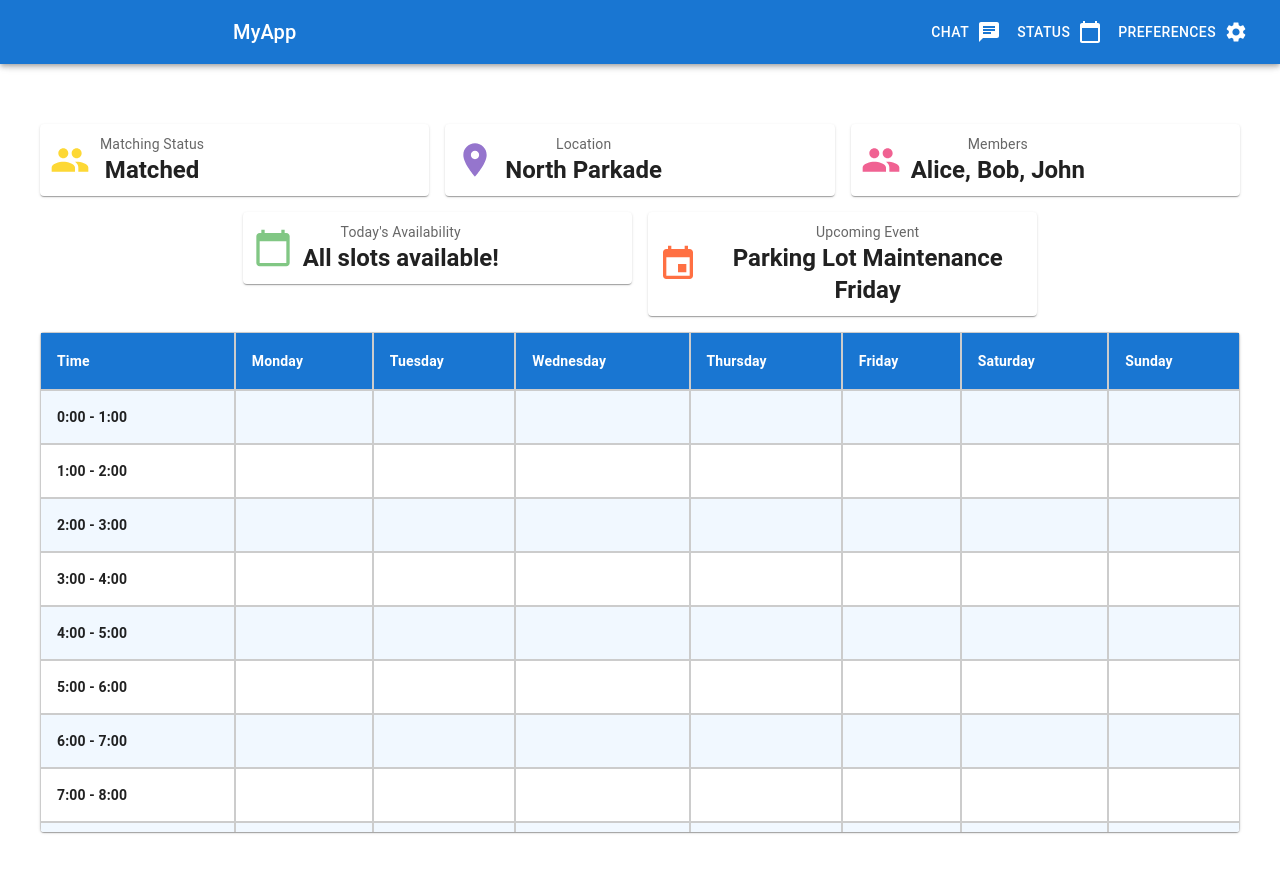
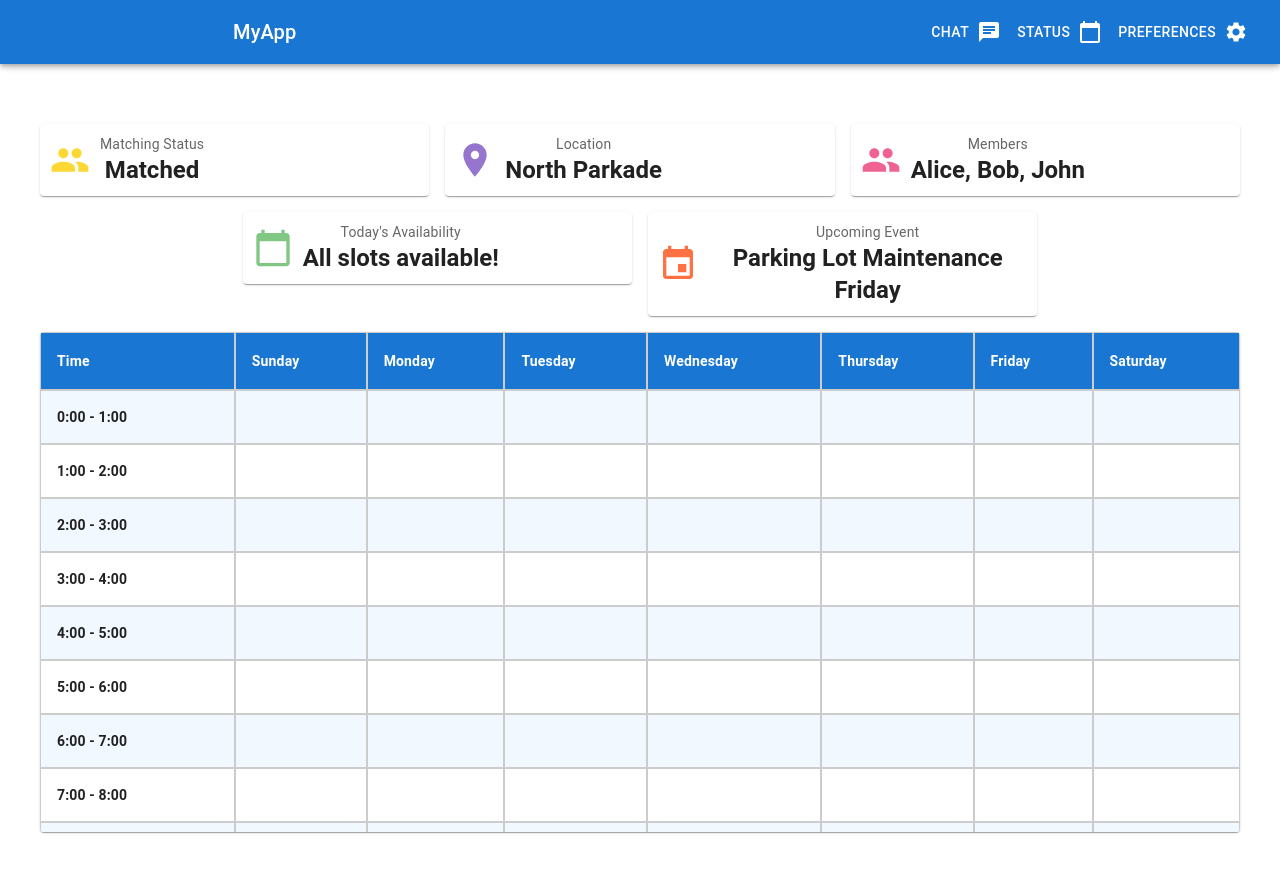
Before and after one commit to NACK2/parking-buddy, a React (Vite) app: page /status in a window 1280 px wide. Built offline with nearby package versions, Linux system fonts and the light colour scheme.

Commit message:
change to sunday

```diff
--- a/src/components/Calendar.jsx
+++ b/src/components/Calendar.jsx
@@ -17,7 +17,7 @@ const Calendar = ({isPreferencesPage}) => {
         console.log(dayToRangesObj)
     }, [selectedCells])
 
-    const days = ['Monday', 'Tuesday', 'Wednesday', 'Thursday', 'Friday', 'Saturday', 'Sunday'];
+    const days = ['Sunday', 'Monday', 'Tuesday', 'Wednesday', 'Thursday', 'Friday', 'Saturday'];
     const timeSlots = [
         '0:00 - 1:00', '1:00 - 2:00', '2:00 - 3:00', '3:00 - 4:00', '4:00 - 5:00',
         '5:00 - 6:00', '6:00 - 7:00', '7:00 - 8:00', '8:00 - 9:00', '9:00 - 10:00',
```
